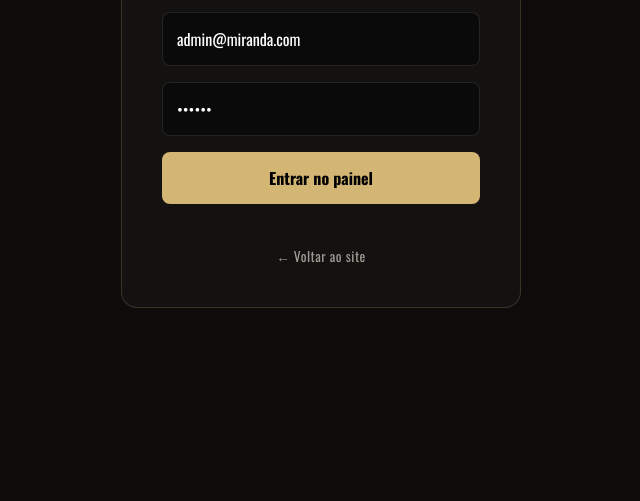
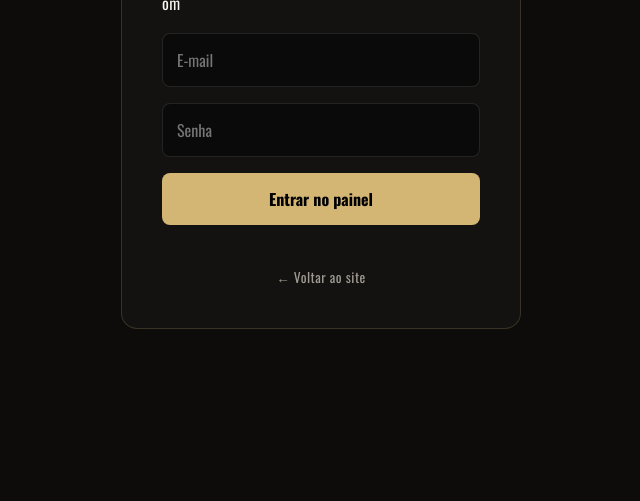
Before and after one commit to JuCarvalho0/Cardapio_miranda, a plain HTML site: page frontend/admin.html in a window 1280 px wide. Shown: the part 299-800 px from the top of the page, without its empty margins (319-959 px from the left). Drawn offline with nearby package versions, Linux system fonts and the light colour scheme.

Commit message:
alteração de senha

```diff
--- a/frontend/admin.html
+++ b/frontend/admin.html
@@ -80,9 +80,9 @@
 
 <div class="login-screen" id="loginScreen">
   <form id="loginForm" class="login-box">
-    <h2>Admin Miranda</h2>
-    <input type="email" id="email" placeholder="E-mail" required value="admin@miranda.com">
-    <input type="password" id="password" placeholder="Senha" required value="123456">
+    <h2>Admin Miranda</h2>om
+    <input type="email" id="email" placeholder="E-mail" required value="">
+    <input type="password" id="password" placeholder="Senha" required value="">
     <button type="submit">Entrar no painel</button>
     <p id="loginError" class="error"></p>
     <a href="index.html" style="text-align:center; color:var(--text-muted); font-size:0.85rem; text-decoration:none; margin-top:10px;">← Voltar ao site</a>
```
